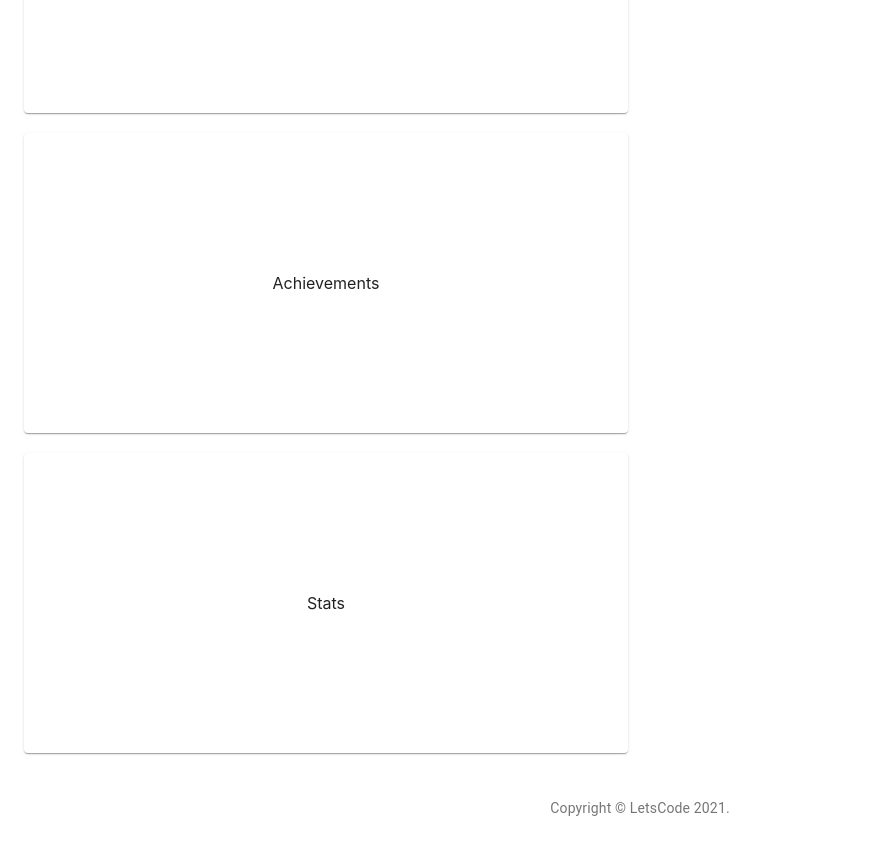
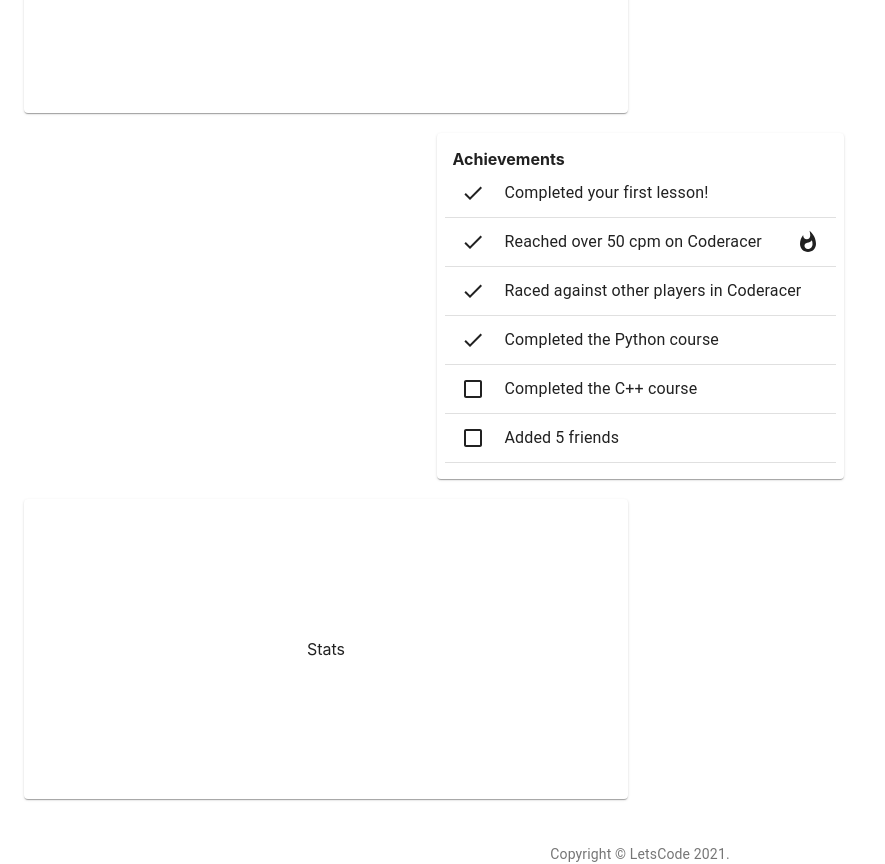
Before and after one commit to AnthonyH45/LetsCode, a React (Create React App) app in the folder frontend/: page /profile in a window 1280 px wide. Shown: the part 800-1664 px from the top of the page, without its empty margins (0-885 px from the left). Before the commit the page ends 1618 px from the top, so only its background shows below. Built offline with nearby package versions, Linux system fonts and the light colour scheme; a small style sheet from the web is missing.

Commit message:
profile achievements

```diff
--- a/frontend/src/components/Profile/ProfileAch.js
+++ b/frontend/src/components/Profile/ProfileAch.js
@@ -3,8 +3,16 @@ import {
   Button,
   Container,
   Grid,
-  Paper
+  Paper,
+  List,
+  ListItem,
+  Avatar,
+  ListItemAvatar,
+  ListItemText
 } from '@material-ui/core';
+import CheckIcon from '@material-ui/icons/Check';
+import CheckBoxOutlineBlankIcon from '@material-ui/icons/CheckBoxOutlineBlank';
+import WhatshotIcon from '@material-ui/icons/Whatshot';
 import Fade from '@material-ui/core/Fade';
 import { makeStyles } from '@material-ui/core/styles';
 import Description from '../Description/Description.js';
@@ -15,12 +23,19 @@ const useStyles = makeStyles(theme => ({
     flexGrow: 1
   },
   paper: {
-    height: 300,
-    display: 'flex',
-    alignItems: 'center',
-    justifyContent: 'center',
-    flexDirection: 'column',
-    whiteSpace: 'pre-wrap',
+    padding: theme.spacing(2),
+    margin: 'auto',
+    maxWidth: 375,
+  },
+  image: {
+    width: 128,
+    height: 128,
+  },
+  img: {
+    margin: 'auto',
+    display: 'block',
+    maxWidth: '100%',
+    maxHeight: '100%',
   },
   control: {
     padding: theme.spacing(2)
@@ -52,80 +67,63 @@ const useStyles = makeStyles(theme => ({
     '&:disabled:hover': {
       backgroundColor: '#efefef',
     }
-  },
-  correctOption: {
-    width: '100%',
-    display: 'flex',
-    alignItems: 'center',
-    justifyContent: 'center',
-    flexDirection: 'column',
-    backgroundColor: 'rgba(77,194,116,0.8)',
-    border: 'none',
-    cursor: 'pointer',
-    '&:disabled': {
-      backgroundColor: 'rgba(77,194,116,0.8)'
     },
-    '&:disabled:hover': {
-      backgroundColor: 'rgba(77,194,116,0.8)'
-    },
-  },
-  submit: {
-    display: 'flex',
-    justifyContent: 'flex-end',
-    alignItems: 'flex-end',
-    '&:disabled': {
-      backgroundColor: 'rgba(77,194,116)'
-    },
-    '&:hover': {
-      backgroundColor: 'transparent'
-    },
-    '&:focus': {
-      backgroundColor: 'transparent'
-    }
-
-  },
-  correct: {
-    zIndex: 10,
-    position: 'absolute',
-    width: '100%',
-    height: '100%',
-    textAlign: 'center',
-    display: 'flex',
-    top: 0,
-    flexDirection: 'column',
-    justifyContent: 'center',
-    alignItems: 'center',
-    backgroundColor: 'rgba(77,194,116)',
-    color: 'white'
-  },
-  nextQuestion: {
-    marginTop: 30,
-    float: 'right',
-    display: 'flex',
-    justifyContent: 'flex-end',
-    alignSelf: 'flex-end',
-    color: 'black',
-    backgroundColor: 'rgba(77,194,116,0.8)',
-    fontWeight: 'bold',
-    '&:hover': {
-      backgroundColor: 'rgba(77,194,116)',
-      fontStyle: 'italic',
+    large: {
+      width: theme.spacing(17),
+      height: theme.spacing(17),
     },
   }
-}));
+));
 
 export default function ProfileAch() {
   const classes = useStyles();
 
   return (
     <div className={classes.root}>
-      <Container>
-      <Grid container spacing={3}>
-        <Grid item xs={6}>
-          <Paper className={classes.paper}>Achievements</Paper>
+      <Paper className={classes.paper}>
+        <b>Achievements</b>
+        <Grid container spacing={2}>
+            <List className={classes.root}>
+              <ListItem divider='true'>
+                <CheckIcon />
+                <ListItemText
+                  primary="Completed your first lesson!"
+                  style={{position: 'relative', left: '20px'}}/>
+              </ListItem>
+              <ListItem divider='true'>
+                <CheckIcon/>
+                <ListItemText
+                  primary="Reached over 50 cpm on Coderacer"
+                  style={{position: 'relative', left: '20px'}}/>
+                  <WhatshotIcon/>
+              </ListItem>
+              <ListItem divider='true'>
+                <CheckIcon/>
+                <ListItemText
+                  primary="Raced against other players in Coderacer"
+                  style={{position: 'relative', left: '20px'}}/>
+              </ListItem>
+              <ListItem divider='true'>
+                <CheckIcon/>
+                <ListItemText
+                  primary="Completed the Python course"
+                  style={{position: 'relative', left: '20px'}}/>
+              </ListItem>
+              <ListItem divider='true'>
+                <CheckBoxOutlineBlankIcon/>
+                <ListItemText
+                  primary="Completed the C++ course"
+                  style={{position: 'relative', left: '20px'}}/>
+              </ListItem>
+              <ListItem divider='true'>
+                <CheckBoxOutlineBlankIcon/>
+                <ListItemText
+                  primary="Added 5 friends"
+                  style={{position: 'relative', left: '20px'}}/>
+              </ListItem>
+            </List>
         </Grid>
-      </Grid>
-      </Container>
+      </Paper>
     </div>
   );
 }
```
